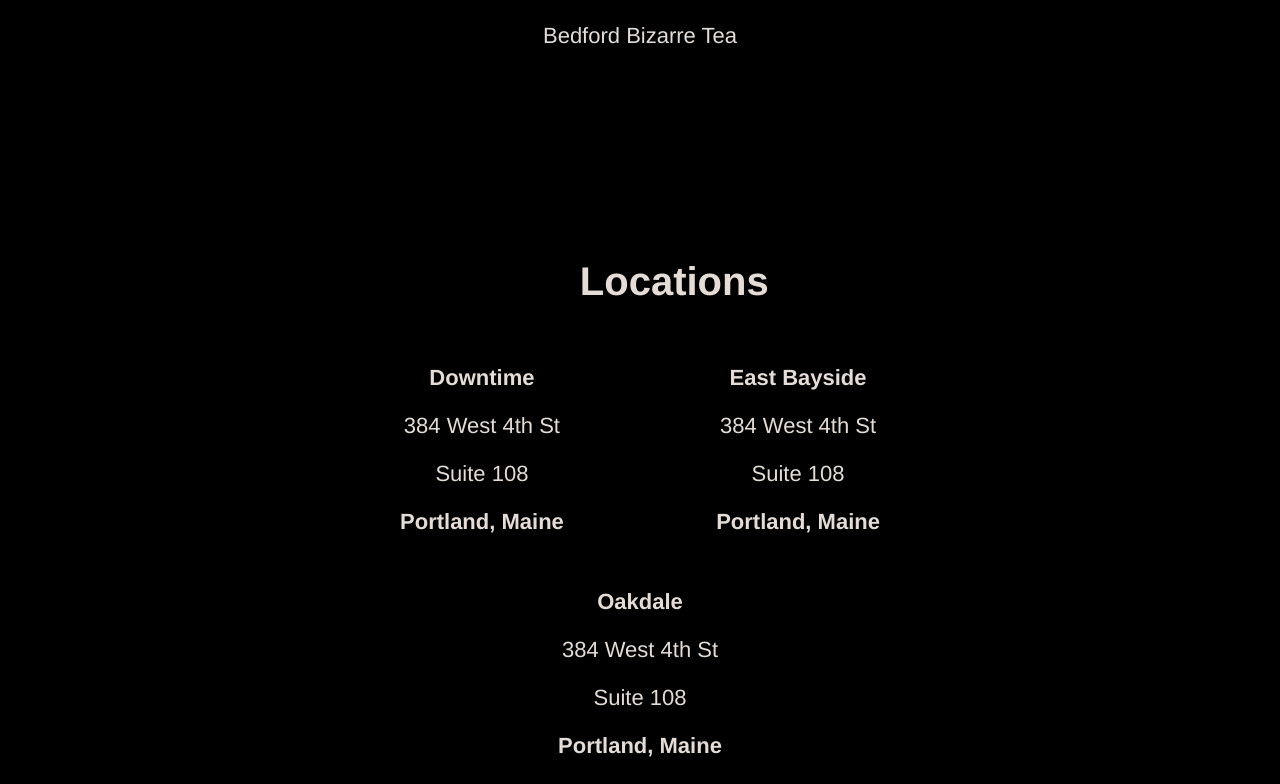
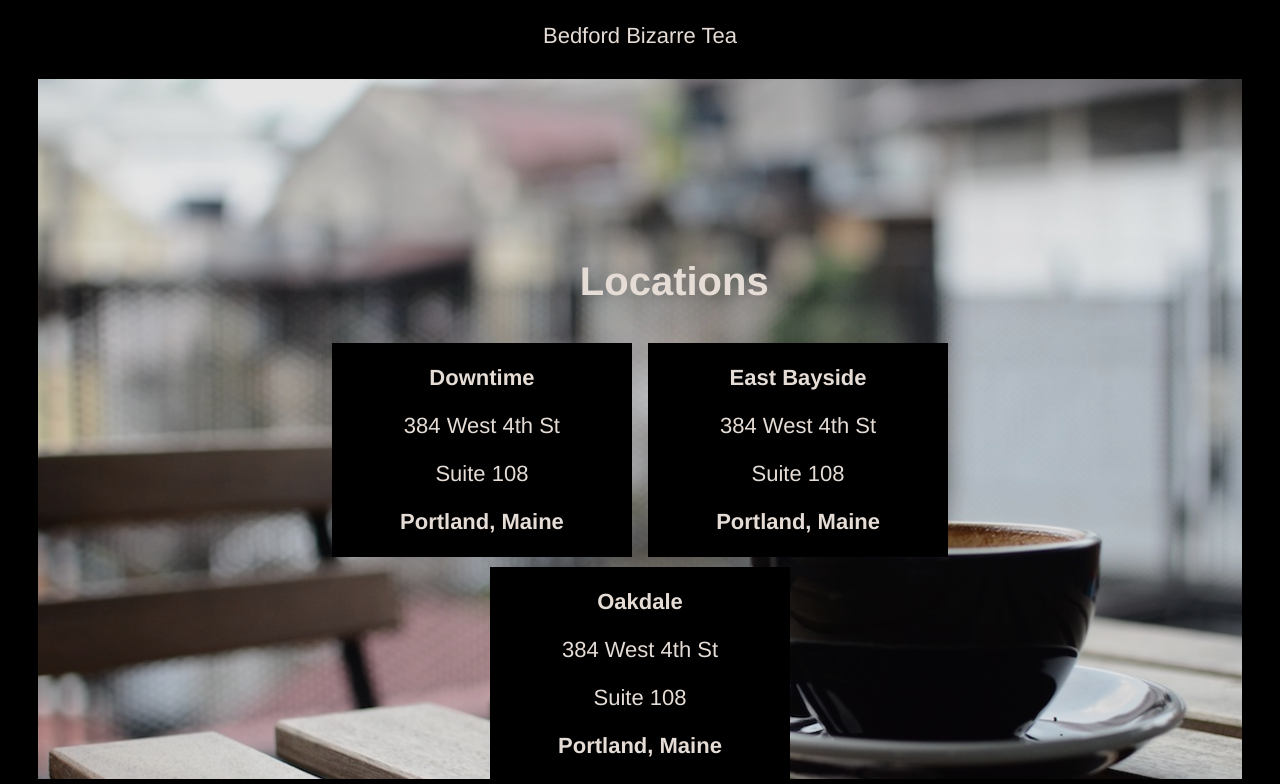
Before and after one commit to sanjithdas/TeaCozy, a plain HTML site: page index.html in a window 1280 px wide. Shown: the part 1706-2490 px from the top of the page. Drawn offline with Linux system fonts and the light colour scheme; the site is published under a folder, as on GitHub Pages, so addresses that start at the root find nothing.

Commit message:
Update style.css

```diff
--- a/assets/css/style.css
+++ b/assets/css/style.css
@@ -84,7 +84,7 @@ body {
 .location {
   height: 700px;
   width: auto;
-  background-image: url("/assets/images/img-locations-background.jpg");
+  background-image: url("../images/img-locations-background.jpg");
   background-size: cover;
   background-repeat: no-repeat;
   margin: 30px;
```
